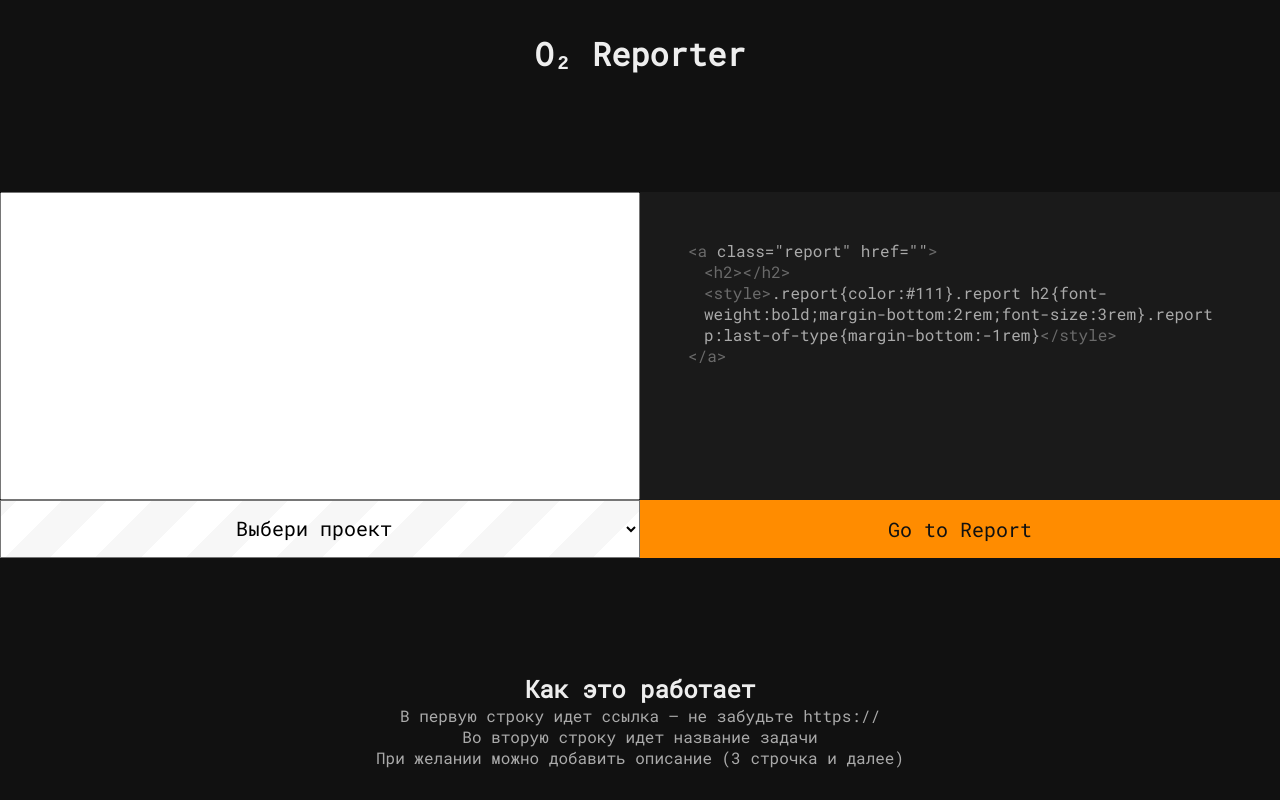
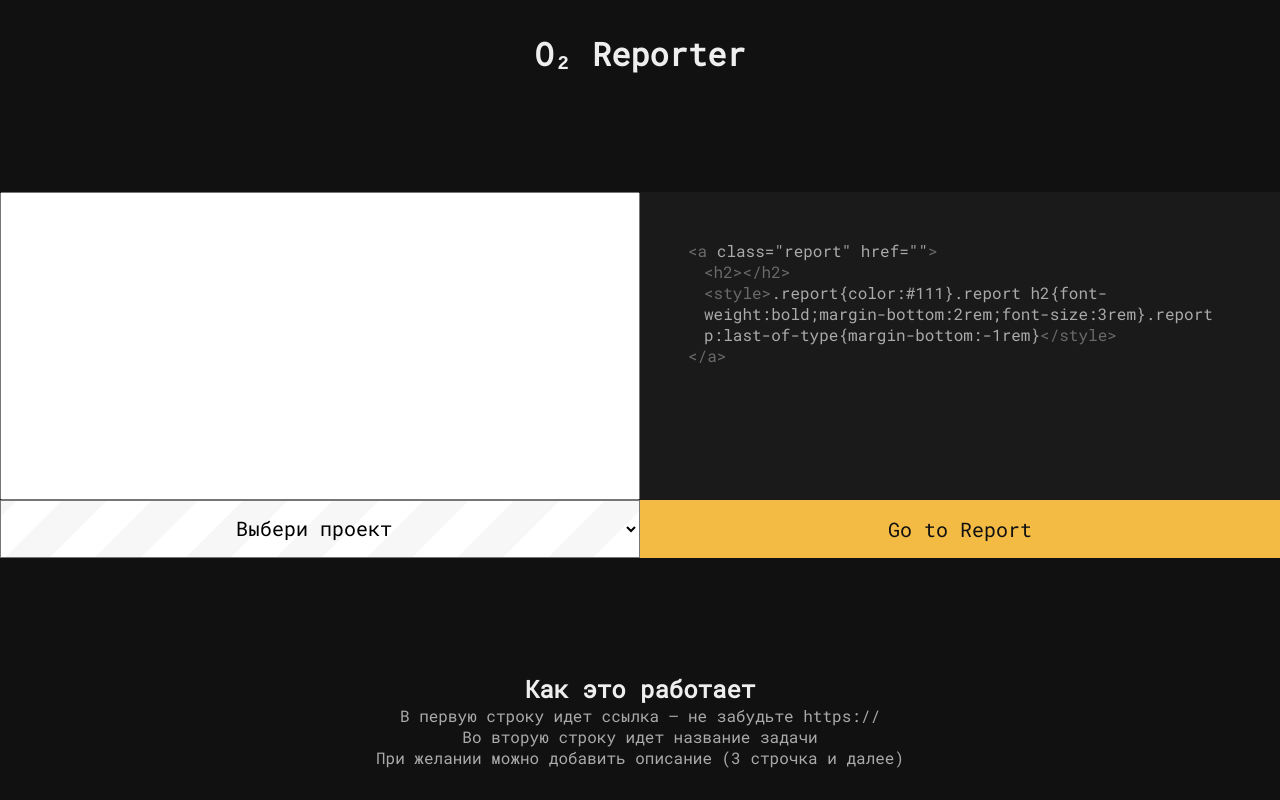
Before and after one commit to dragunovartem99/o2-reporter, a Vue app: page / in a window 1280 px wide. Built offline with nearby package versions, Linux system fonts and the light colour scheme.

Commit message:
Change some colors

```diff
--- a/src/App.vue
+++ b/src/App.vue
@@ -152,11 +152,14 @@ select {
 }
 .mainlink {
   cursor: pointer;
-  background-color: darkorange;
+  background-color: #f4bb44;
   color: #111;
   display: block;
   text-align: center;
   padding: 1rem 3rem;
+}
+.mainlink:hover {
+  background-color: #f5c55d;
 }
 .app {
   margin-block: auto;
```
